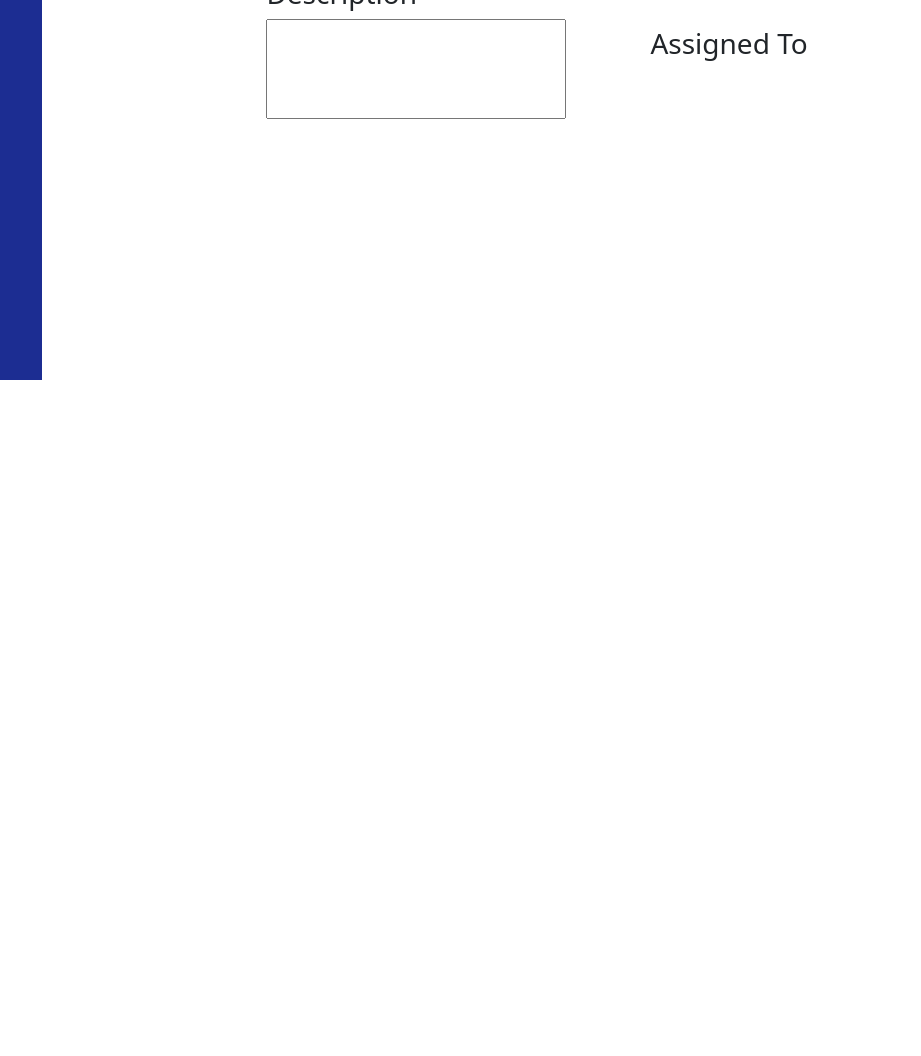
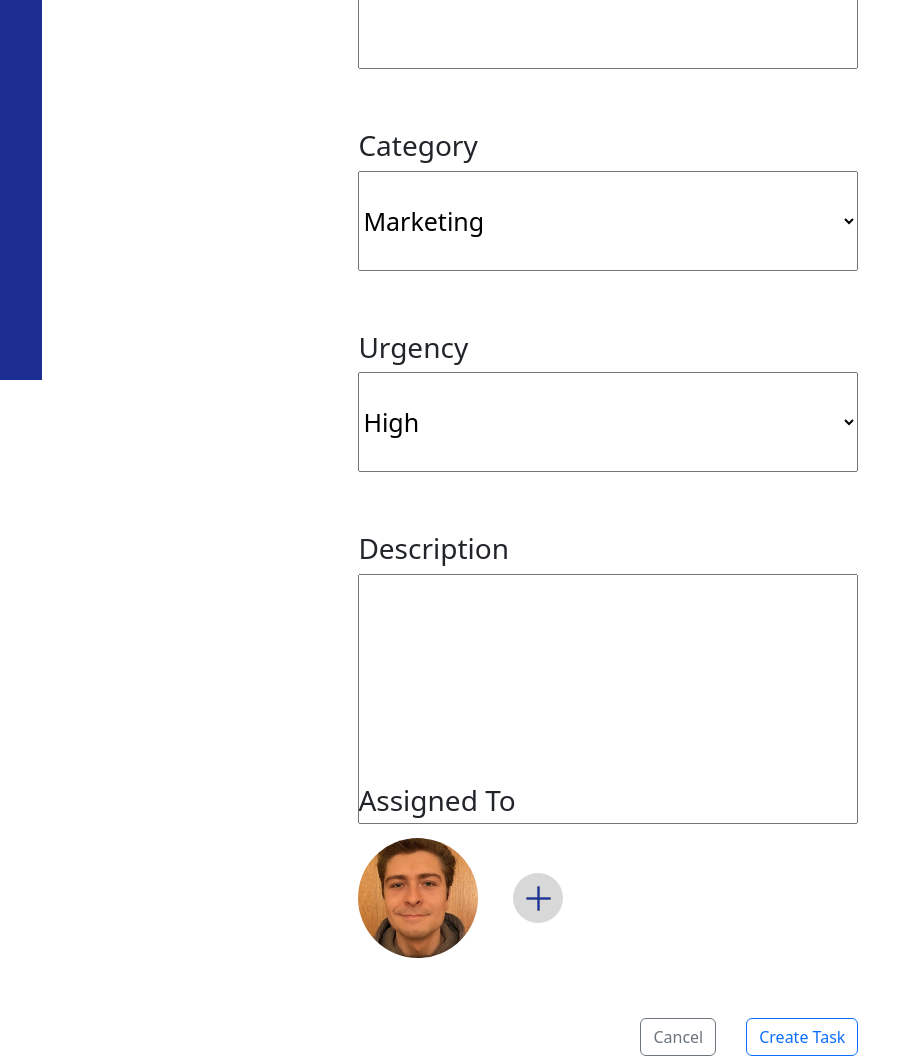
Before and after one commit to RobertSebastian28/join, a website: page newtask.html in a window 1280 px wide. Shown: the part 420-1476 px from the top of the page, 86-1007 px from the left. Before the commit the page ends 800 px from the top, so only its background shows below. Drawn offline with nearby package versions, Linux system fonts and the light colour scheme.

Commit message:
addTask2

```diff
--- a/css/newtask.css
+++ b/css/newtask.css
@@ -1,5 +1,10 @@
 .add-task-head {
     margin-top: 16px;
+    margin-left: 25px;
+}
+
+.add-task-subtitle {
+    color: rgb(8, 137, 180);
 }
 
 .add-task-content {
@@ -7,7 +12,7 @@
     justify-content: space-around;
     align-items: center;
     flex-wrap: wrap;
-    width: 60vw;
+    max-width: 60vw;
 }
 
 .add-task-center {
@@ -19,10 +24,57 @@
 }
 
 input {
+    text-align: start;
     height: 100px;
-    width: 300px;
+    width: 500px;
+    font-size: 20px;
+}
+
+select {
+    height: 100px;
+    width: 500px;
+    font-size: 25px;
 }
 
 .add-task-assigned-to {
-    width: 300px;
+    width: 500px;
+    height: 250px;
 }
+
+.add-task-margin-bottom {
+    margin-bottom: 60px;
+}
+
+.add-task-margin-right {
+    margin-right: 30px;
+}
+
+.add-task-margin-top {
+    margin-top: 20px;
+}
+
+.add-task-margin-top- {
+    margin-top: -40px;
+}
+
+.add-task-description-input {
+    height: 250px;
+}
+
+.profile-pic {
+    border-radius: 100%;
+    height: 120px;
+    width: 120px;
+    object-fit: cover;
+}
+
+#icon-plus {
+    padding-left: 30px;
+}
+
+.add-task-buttons {
+    display: flex;
+    align-items: center;
+    justify-content: right;
+    margin-top: 60px;
+}
--- a/newtask.html
+++ b/newtask.html
@@ -25,31 +25,48 @@
         <div>
             <div class="add-task-head">
                 <h1>Add Task</h1>
+                <span class="add-task-subtitle">Learning Managment System Project</span>
             </div>
             <div class="add-task-center">
                 <div class="add-task-content">
-                    <div>
+                    <div class="add-task-margin-bottom">
                         <h3>Title</h3>
-                        <input type="text">
+                       <form action=""><input required type="text"></form>
                     </div>
-                    <div>
+                    <div class="add-task-margin-bottom">
                         <h3>Due Date</h3>
-                        <input type="text">
+                        <form action=""><input required type="text"></form>
                     </div>
-                    <div>
+                    <div class="add-task-margin-bottom">
                         <h3>Category</h3>
-                        <input type="text">
+                        <select>
+                            <option>Marketing</option>
+                            <option>Development</option>
+                            <option>Design</option>
+                        </select>
                     </div>
-                    <div>
+                    <div class="add-task-margin-bottom">
                         <h3>Urgency</h3>
-                        <input type="text">
+                        <select>
+                            <option>High</option>
+                            <option>Medium</option>
+                            <option>Low</option>
+                        </select>
                     </div>
                     <div>
                         <h3>Description</h3>
-                        <input type="text">
+                       <form action=""><input required class="add-task-description-input" type="text"></form>
                     </div>
-                    <div class="add-task-assigned-to">
+                    <div class="add-task-assigned-to add-task-margin-top-">
                         <h3>Assigned To</h3>
+                        <div class="add-task-margin-top">
+                            <img class="profile-pic" id="profile-pic" src="./img/robertS.jpg">
+                            <img id="icon-plus" src="./img/icon plus.png">
+                        </div>
+                        <div class="add-task-buttons">
+                            <button class="add-task-margin-right btn btn-outline-secondary">Cancel</button>
+                            <button class="btn btn-outline-primary">Create Task</button>
+                        </div>
                     </div>
                 </div>
             </div>
--- a/script/newtask.js
+++ b/script/newtask.js
@@ -0,0 +1 @@
+let allTasks = [];
```
Also changed, not shown: img/robertS.jpg (added).
